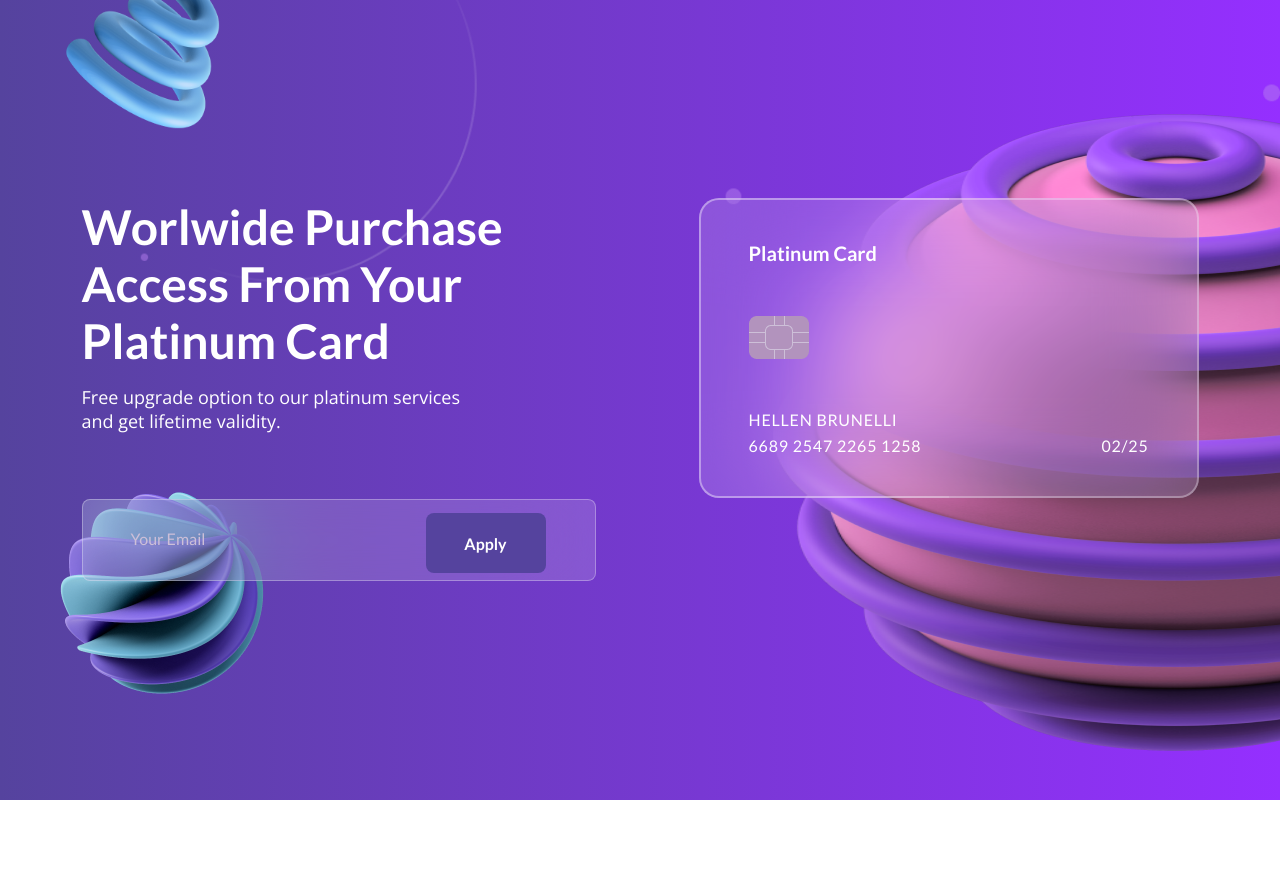
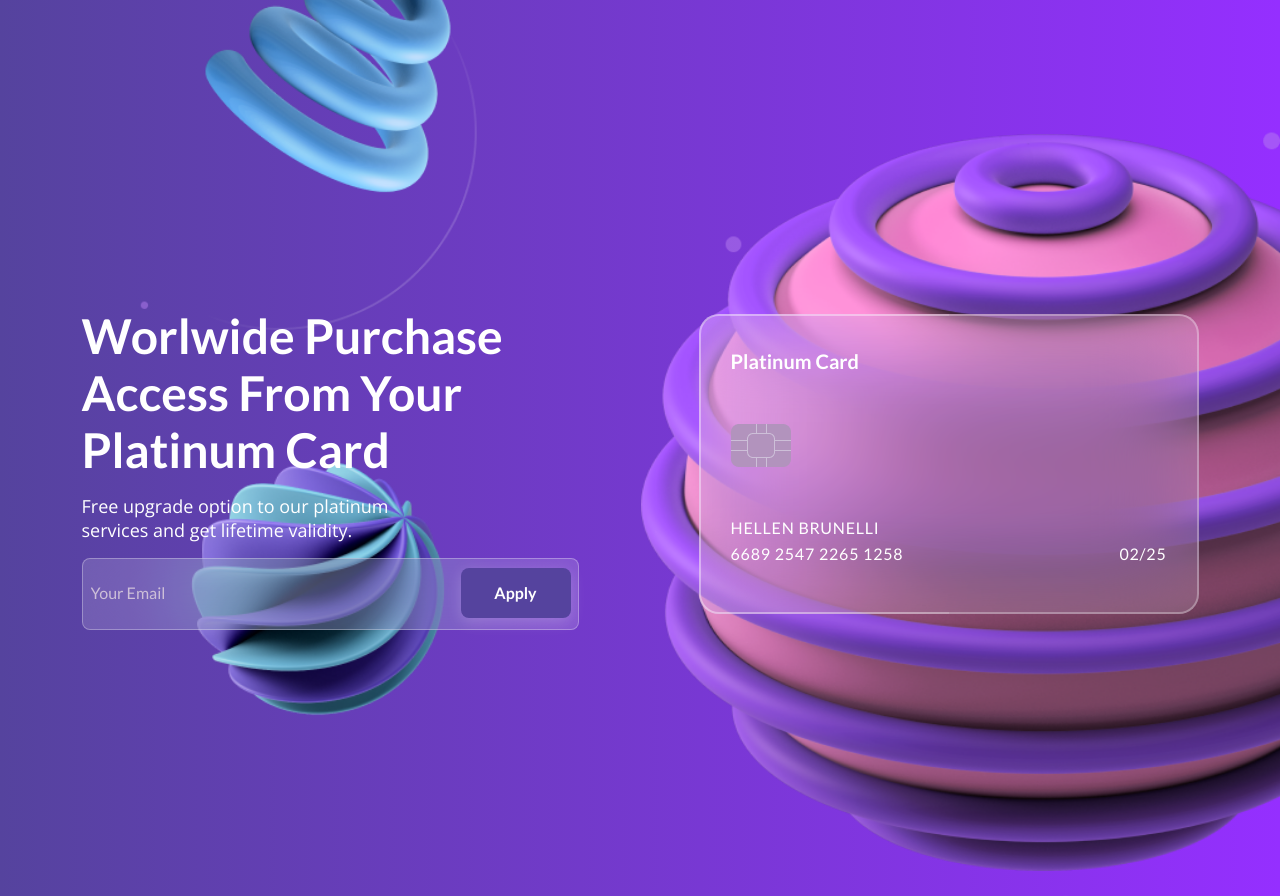
Before and after one commit to HellenBrunelli/glassmorphism, a website: page index.html in a window 1280 px wide. Before the commit the page ends 800 px from the top, so only its background shows below. Drawn offline with nearby package versions, Linux system fonts and the light colour scheme; files whose address does not match are found by name.

Commit message:
responsive layout

```diff
--- a/index.html
+++ b/index.html
@@ -33,7 +33,7 @@
                 <div class="info__submit">
                     <label class="label__email hidden" for="email">Email</label>
                     <input type="text" class="input__email" id="email" placeholder="Your Email">
-                    <button class="btn button-apply">Apply</button>
+                    <button class="btn button__apply">Apply</button>
                 </div>
             </div>
 
--- a/src/scss/_variables.scss
+++ b/src/scss/_variables.scss
@@ -14,6 +14,17 @@ $gigas:  #55439E;
 $electricViolet: #952FFF;
 $lavenderGray :#CDBFD8;
 
+
+//shadow
+
+
+//rgba
+$rgbaWith-2:rgba(255, 255, 255, 0.2);
+$rgbaWith-3:rgba(255, 255, 255, 0.3);
+$rgbaWith-4:rgba(255, 255, 255, 0.4);
+$rgbaWith-15:rgba(255, 255, 255, 0.15);
+
+
 //gutter
 $gutter: 16px;
 
--- a/src/scss/style.scss
+++ b/src/scss/style.scss
@@ -26,7 +26,8 @@ h1, h2, p {
     justify-content: center;
     align-items: center;
 
-    height: 100%;
+
+    padding: $gutter*3 $gutter;
 
     background-image: url('../assets/bgEffect.png');
     background-position: center;
@@ -35,75 +36,86 @@ h1, h2, p {
 
     overflow-x: hidden;
 }
-
 .img {
     &-left-top {
         position: absolute;
-        top: -100px;
+        top: -140px;
         right: auto;
         bottom: auto;
+        left: -40px;
+
+        width: 352px;
+        height: 360px;
     }
     &-right {
         position: absolute;
-        top: 114px;
+        top: 10%;
         bottom: auto;
         left: auto;
-    }
+
+        right: -195px;
+
+        width: 639px;
+        height: 737px;
+}
     &-left-bottom {
         position: absolute;
         top: auto;
         right: auto;
+
+        bottom: 10px;
+        left: -40px;
+
+        width: 354px;
+        height: 354px;
     }
 }
+.info {
+    width: 500px;
 
-.info {
-    display: flex;
-    justify-content: space-between;
-
-    height: 404px;
+    padding: $gutter*2 $gutter;
 
     z-index: 2;
 
     &__title {
-        width: 480px;
+        h1 {
+            max-width: 240px;
 
-        h1 {
-            @include font-size(48);
+            padding-top: $gutter*3;
+
             font-family: $font-lato;
-            font-weight: $bold;
+            @include font-size(26);
             color: $white;
-
-            text-transform: capitalize;
         }
-
         p {
-            width: 383px;
+            max-width: 370px;
 
             font-family: $font-openSans;
             @include font-size(18);
+
+            padding: $gutter 0;
+
             color: $white;
         }
-
         .info__submit {
-            position: relative;
+            display: flex;
+            flex-direction: column;
 
             label {
-                width: 0;
-                height: 0;
+                display: none;
+            }
+            input {
+                height: 60px;
 
-                opacity: 0;
-                visibility: hidden;
-            }
-
-            input {
-                padding: 0 $gutter;
+                padding:0 $gutter/2;
+                margin-bottom: $gutter/2;
 
                 @include font-size(16);
-                color: $white;
+                color: $lavenderGray;
 
-                background: rgba(255, 255, 255, 0.15);
+                background: $rgbaWith-15;
 
-                border: 1px solid rgba(255, 255, 255, 0.3);
+                border: 1px solid $rgbaWith-3;
                 border-radius: 8px;
 
                 backdrop-filter: blur(45px);
@@ -111,8 +123,6 @@ h1, h2, p {
                 outline: none;
 
                 &::placeholder {
-                    padding-left: $gutter*2;
-
                     @include font-size(16);
                     font-family: $font-lato;
                     line-height: 1.6;
@@ -120,12 +130,15 @@ h1, h2, p {
                 }
             }
             button {
+                height: 50px;
+
                 font-family: $font-lato;
                 @include font-size(16);
                 font-weight: $bold;
                 color: $white;
 
                 background: $gigas;
+                box-shadow: 0px 4px 15px $rgbaWith-2;
 
                 border-radius: 8px;
 
@@ -135,14 +148,12 @@ h1, h2, p {
         }
     }
     &__card {
+        margin-top: $gutter*2;
+
         .card {
-            position: relative;
+            padding: $gutter;
 
-            height: 300px;
-
-            padding: 40px 50px;
-
-            background: rgba(255, 255, 255, 0.15);
+            background: $rgbaWith-15;
             backdrop-filter: blur(45px);
 
             border-radius: 20px;
@@ -159,7 +170,7 @@ h1, h2, p {
                 height: 100%;
                 width: 50%;
 
-                border: solid 2px rgba(255, 255, 255, 0.4);
+                border: solid 2px $rgbaWith-4;
                 border-right: none;
 
                 box-sizing: border-box;
@@ -175,16 +186,16 @@ h1, h2, p {
                 height: 100%;
                 width: 50%;
 
-                border: solid 2px rgba(255, 255, 255, 0.3);
+                border: solid 2px $rgbaWith-3;
                 border-left: none;
 
                 box-sizing: border-box;
                 border-radius: 0 20px 20px 0;
             }
             &__title {
-                padding-bottom: $gutter*3;
+                h2 {
+                    padding-bottom: $gutter*3;
 
-                h2 {
                     font-family: $font-lato;
                     @include font-size(20);
                     line-height: 30px;
@@ -202,8 +213,6 @@ h1, h2, p {
             &__footer {
                 display: flex;
                 justify-content: space-between;
-
-                @include font-size(20);
 
                 .footer-text {
                     font-family: $font-lato;
@@ -237,159 +246,94 @@ h1, h2, p {
                     justify-content: center;
                     align-items: flex-end;
                 }
-
             }
         }
     }
 }
 
-
 //
-//  SMALL DEVICES
-//_________________________________________
-@media (max-width: 991.98px) {
-    body {
-        width: 100%;
-
-        overflow: hidden;
-    }
+// SMALL DEVICES
+//____________________________________________
+@media (max-width: 992px) {
     .container {
-        padding: 0 $gutter;
-
-        max-width: 100%;
         min-height: 100%;
-    }
-    .img {
-        &-left-top {
-            left: -68px;
-
-            width: 252px;
-            height: 260px;
-        }
-        &-right {
-            right: -195px;
-
-            width: 439px;
-            height: 437px;
-        }
-        &-left-bottom {
-            bottom: -175px;
-            left: -87px;
-
-            width: 254px;
-            height: 254px;
-        }
-    }
-    .info {
-        flex-direction: column;
-        width: 100%;
-
-        &__title {
-            max-width: 100%;
-
-            h1 {
-                @include font-size(26);
-                max-width: 240px;
-            }
-
-            p {
-                max-width: 100%;
-                width: 370px;
-
-                font-family: $font-openSans;
-                @include font-size(18);
-
-                padding: $gutter 0;
-
-                color: $white;
-            }
-            .info__submit {
-                width: 100%;
-                margin: $gutter 0;
-
-                input {
-                    height: 60px;
-                    width: calc(100% - #{$gutter/2});
-                    display: block;
-                    margin-bottom: $gutter/2;
-                }
-                button {
-                    width: 100%;
-                    height: 50px;
-
-                    box-shadow: 0px 4px 15px rgba(255, 255, 255, 0.2);
-                }
-            }
-        }
-        &__card {
-            width: 100%;
-
-            padding: $gutter*3 0;
-        }
     }
 }
 
 
 //
-//  LARGE DEVICES
-//_________________________________________
-@media (min-width: 768px) {
+// LARGE DEVICES
+//____________________________________________
+
+@media (min-width: 992px) {
     .container {
-        width: 100%;
+        height: 100vh;
     }
     .img {
         &-left-top {
-            left: 18px;
+            top: -170px;
+            left: 10%;
 
-            width: 282px;
-            height: 290px;
+            width: 452px;
+            height: 460px;
         }
         &-right {
-            right: -132px;
+            top: 15%;
+            right: 0;
 
             width: 639px;
-            height: 637px;
+            height: 737px;
         }
         &-left-bottom {
-            bottom: 65px;
-            left: 20px;
-
-            width: 284px;
-            height: 284px;
+            bottom: 130px;
+            left: 11%;
         }
     }
     .info {
+        display: flex;
+        align-items: center;
+
         width: 1117px;
 
         &__title {
-            width: 480px;
+            width: 50%;
 
-            p {
-                padding: $gutter 0 $gutter*3;
+            h1 {
+                max-width: 480px;
+                @include font-size(48);
             }
 
             .info__submit {
-                height: 80px;
+                display: flex;
+                flex-direction: row;
+                align-items: center;
+
+                position: relative;
 
                 input {
                     width: 100%;
-                    height: 80px;
+                    height: 70px;
                 }
+                .button__apply {
+                    position: absolute;
+                    right: 8px;
+                    top: 10px;
 
-                button {
-                    position: absolute;
-                    bottom: auto;
-                    left: auto;
-                    top: $gutter*2;
-                    right: $gutter;
-
-                    width: 120px;
-                    height: 60px;
+                    width: 110px;
+                    height: 50px;
                 }
             }
         }
         &__card {
-            width: 500px;
+            padding-left: 120px;
+
+            .card {
+                width: 500px;
+                height: 300px;
+                min-width: 370px;
+
+                padding: $gutter*2;
+            }
         }
     }
 }
```
Also changed, not shown: src/css/style.css, 1 other file.
